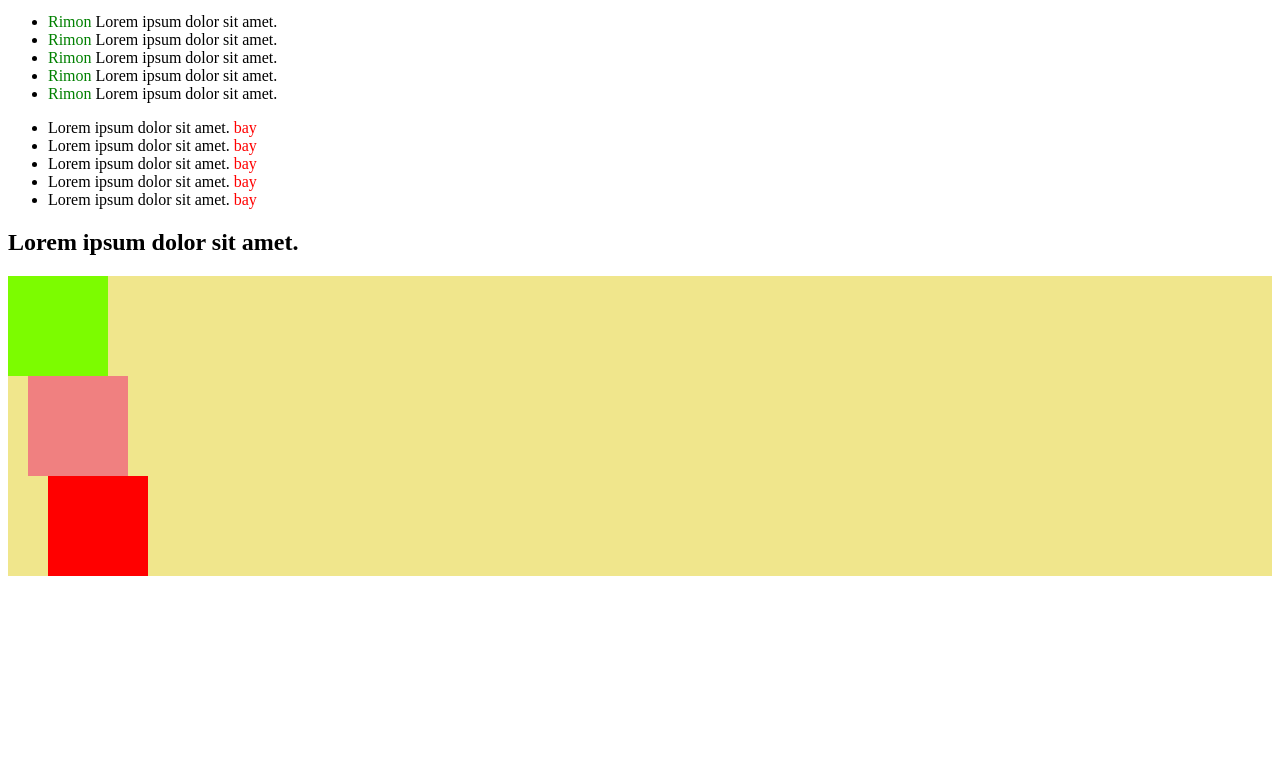
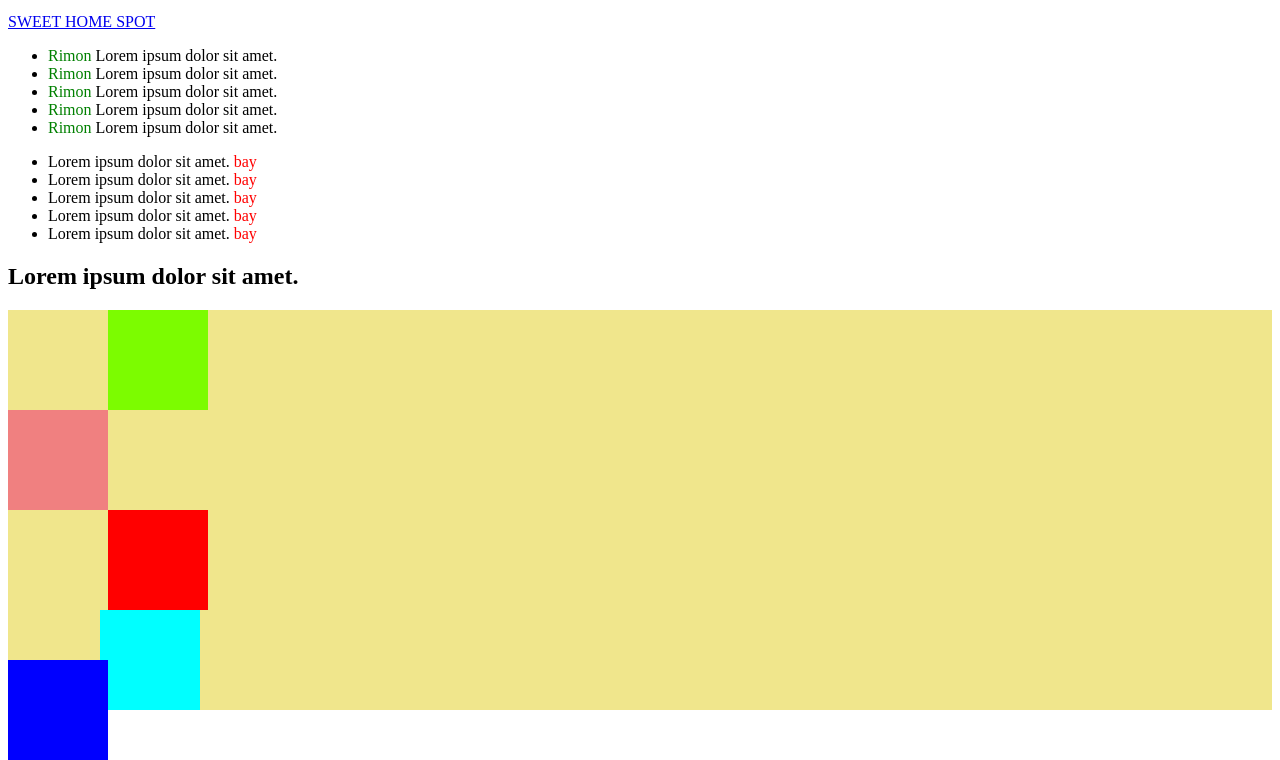
Before and after one commit to rimon1993/class-4-pseudo-css, a plain HTML site: page index.html in a window 1280 px wide. Shown: the part 483-1243 px from the top of the page. Before the commit the page ends 1067 px from the top, so only its background shows below. Drawn offline with Linux system fonts and the light colour scheme.

Commit message:
add new cod

```diff
--- a/index.html
+++ b/index.html
@@ -61,6 +61,8 @@
     <div id="f"></div>
     <div id="s"></div>
     <div id="t"></div>
+    <div id="r"></div>
+    <div id="x"></div>
 
 </section>
 </body>
--- a/style.css
+++ b/style.css
@@ -11,6 +11,10 @@ h1:hover {
 
 }
 
+.jor-bijor{
+
+    margin-top: 50px;
+}
 .jor-bijor :nth-child(2n+1){
 background-color: brown;
 }
@@ -44,17 +48,32 @@ div {
 
 #f {
     background-color: lawngreen;
+    position: relative;
+    left:100px;
 }
 
 #s {
     background-color: lightcoral;
     position: relative;
-    left: 20px;
+    left: 0;
 
 }
 
 #t {
     background-color: red;
     position: relative;
-    left: 40px;
+    left: 100px;
 }
+
+#r {
+
+    background-color: aqua;
+    position:absolute;
+    left: 100px;
+}
+
+#x {
+    background-color: blue;
+    position: relative;
+    top: 50px;
+}
```
